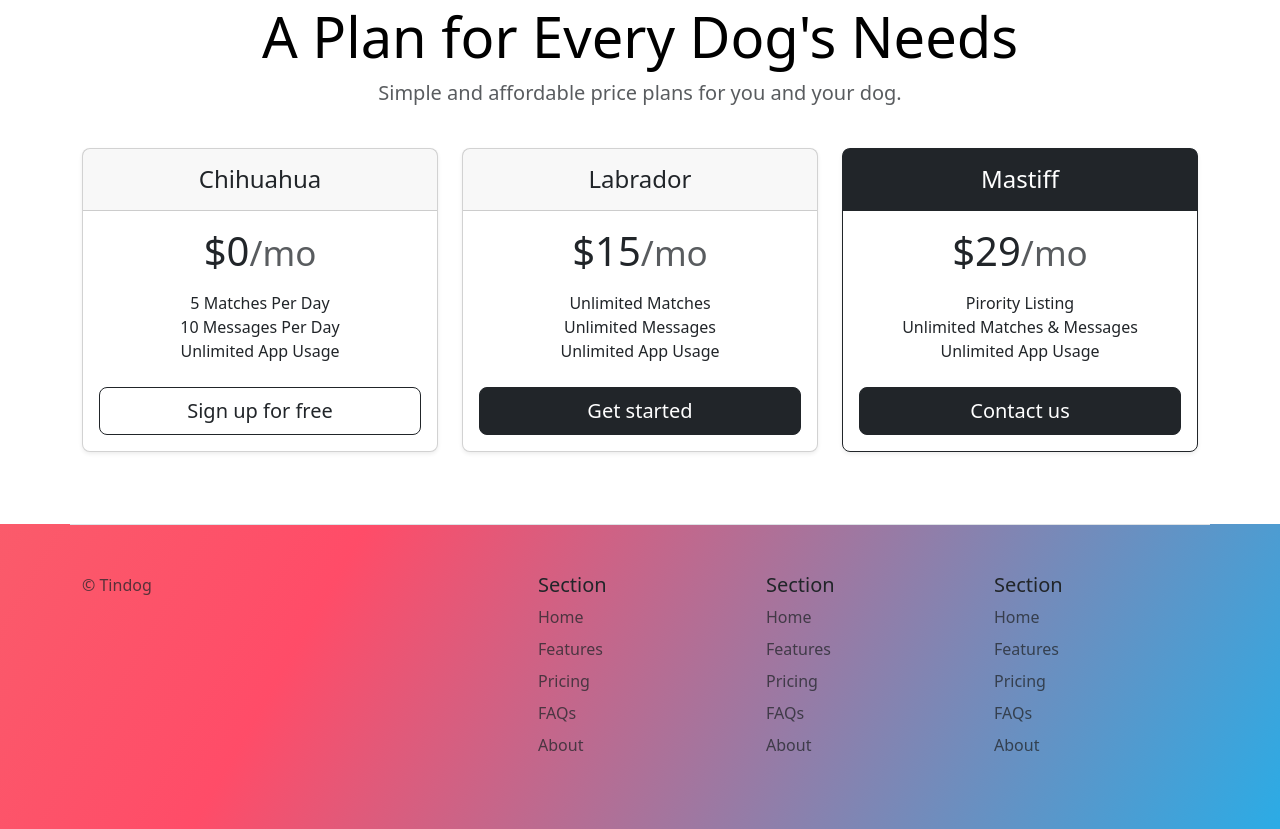
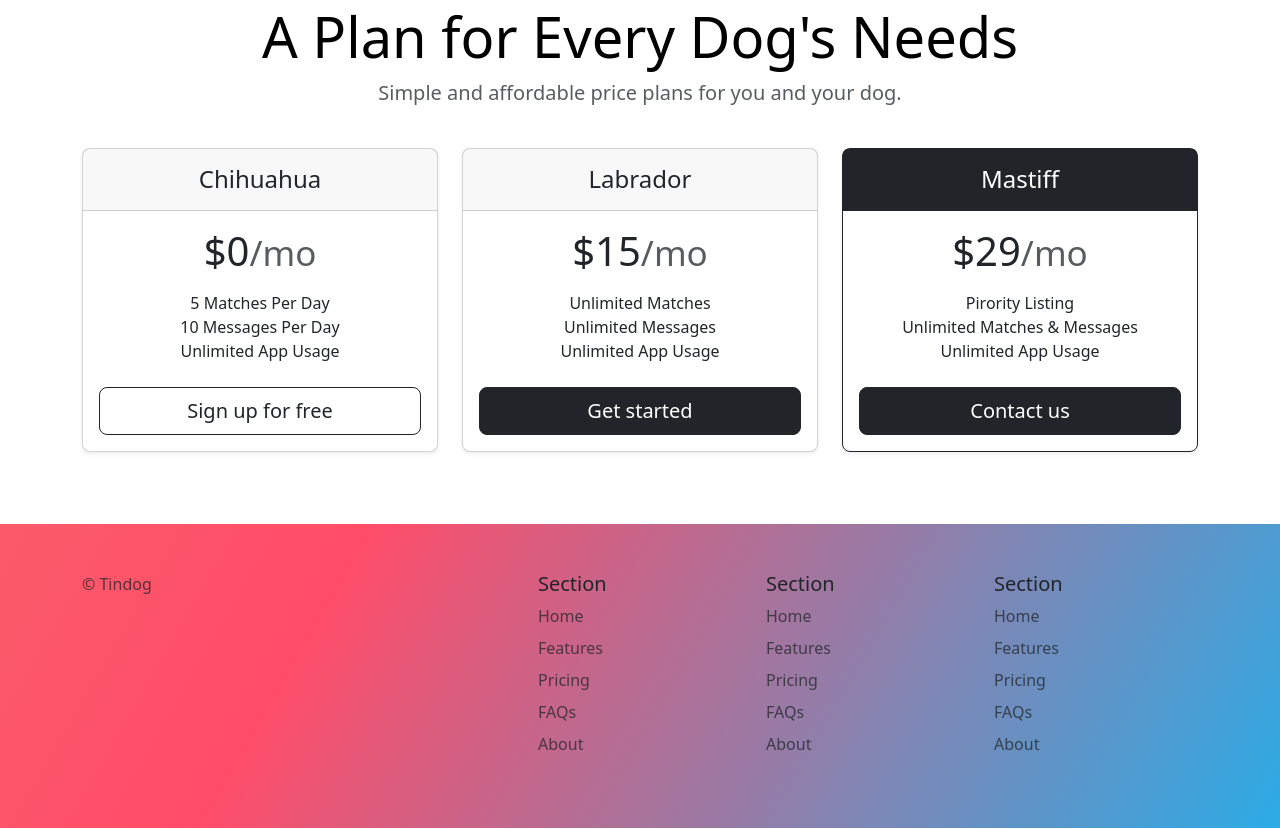
Before and after one commit to theGreaterJosh/Tindog-homepage-design, a plain HTML site: page index.html in a window 1280 px wide. Shown: the part 1505-2334 px from the top of the page. Drawn offline with nearby package versions, Linux system fonts and the light colour scheme.

Commit message:
Update index.html

```diff
--- a/index.html
+++ b/index.html
@@ -172,7 +172,7 @@
   <!-- Footer -->
   <section id="footer" class="gradient-background">
     <div class="container">
-  <footer class="row row-cols-1 row-cols-sm-2 row-cols-md-5 py-5 mt-5 border-top">
+  <footer class="row row-cols-1 row-cols-sm-2 row-cols-md-5 py-5 mt-5">
     <div class="col mb-3">
       <p class="text-body-secondary">© Tindog</p>
     </div>
```
